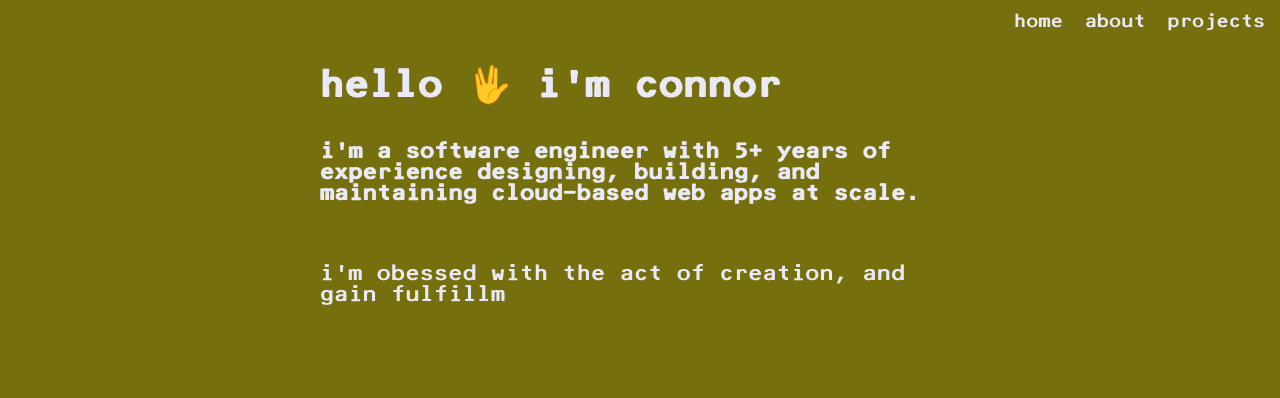
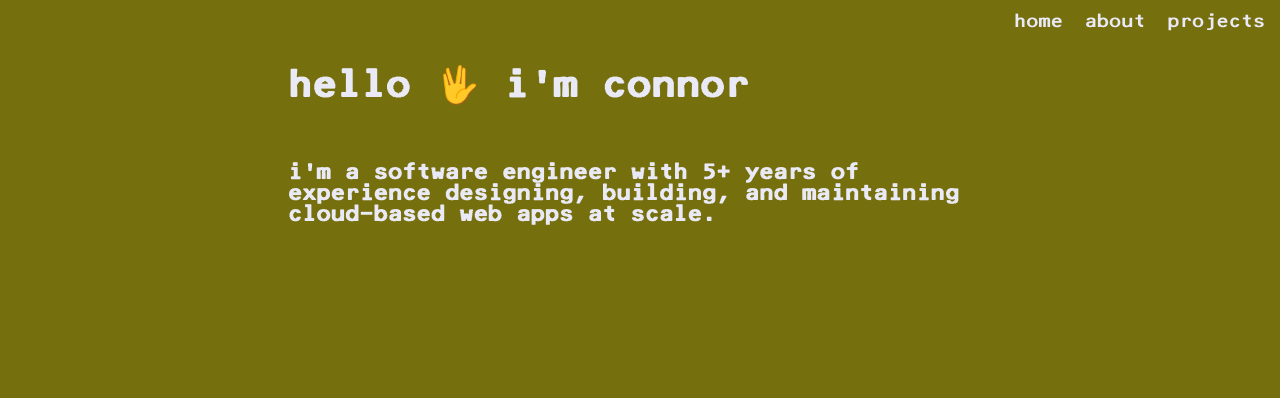
Before and after one commit to synnefon/personalsite, a React (Create React App) app: page /#/about in a window 1280 px wide. Shown: the top 398 px of the page. Built offline with nearby package versions, Linux system fonts and the light colour scheme.

Commit message:
typing about differently

```diff
--- a/src/App.js
+++ b/src/App.js
@@ -1,6 +1,5 @@
 import { HashRouter as Router, Routes, Route} from 'react-router-dom';
 import Footer from './Footer';
-
 import Navbar from './Navbar';
 import Home from './home/Home';
 import Projects from './projects/Projects';
--- a/src/about/About.js
+++ b/src/about/About.js
@@ -1,33 +1,58 @@
-import { useCallback, useEffect, useState, useMemo } from "react";
+import { useEffect, useState, useMemo } from "react";
 import Self from "./Self";
 import { TypeAnimation } from 'react-type-animation';
 
 import '../styles/about.css'
 
-
 export default function About() {
-  const [descriptions, setDescriptions] = useState([]);
-
-  const descriptionList = useMemo(() => [
+  const tldr = "i'm a software engineer with 5+ years of experience designing, building, and maintaining cloud-based web apps at scale.";
+  const descriptions = useMemo(() => [
+    "i'm obessed with the act of creation, and gain fulfillment from seeing people use my work.",
+    "i want to feel that the products i create matter to the world beyond myself.",
+    "i operate best when using rapid iteration workflows: dive in and try something, gather the right data, then make it better. repeat.",
+    "i love being on teams of trusting, growth-oriented peers following a shared vision.",
+    "strengths: curiosity, strategic thinking, 'jump in', and empathy.",
     "weaknesses: perfectionistic streak, dislike of beaurocracy, and milk products.",
-    "strengths: curiosity, strategic thinking, 'jump in', and empathy.",
-    "i love being in teams of trusting, growth-oriented peers following a shared vision.",
-    "i operate best when using rapid iteration workflows: dive in and try something, gather the right data, then make it better. repeat.",
-    "i want to feel that the products i create matter to the world beyond myself.",
-    "i'm obessed with the act of creation, and gain fulfillment from seeing people use my work.",
-    ""
   ], []);
 
-  const addDesc = useCallback(() => {
-    const desc = descriptionList.pop();
-    if (!desc) return;
-    setDescriptions((descriptions) => [...descriptions, desc]);
-    setTimeout(addDesc, 8_500);
-  }, [descriptionList]);
+  const TypeIt = ({ idx, desc }) => {
+    const [display, setDisplay] = useState(false);
 
-  useEffect(() => {
-    setTimeout(addDesc, 3_000);
-  }, [addDesc]);
+    useEffect(() => {
+      if (display) return;
+      const t1 = setTimeout(() => setDisplay(true), idx * 6_900);
+      return () => clearTimeout(t1);
+    }, [display, idx]);
+
+    const Fact = ({desc}) => {
+      return (
+        <TypeAnimation
+          className="me-fact"
+          key={desc}
+          sequence={[desc, 2_000]}
+          wrapper="p"
+          speed={55}
+          repeat={1}
+          cursor={false}
+        />
+      );
+    }
+
+    return <> {display ? <Fact desc={desc}/> : <></>} </>;
+  };
+
+  const MeFact = ({ idx, desc }) => {
+    return (
+      <span
+        className="me-fact-wrapper"
+        key={desc}
+        onMouseEnter={(e) => e.currentTarget.classList.add('wiggle')}
+        onAnimationEnd={(e) => e.currentTarget.classList.remove('wiggle')}
+      >
+        <TypeIt idx={idx} desc={desc} />
+      </span>
+    );
+  };
 
   return (
     <div id='app-base' className="about-colors">
@@ -35,37 +60,14 @@ export default function About() {
         <div className="about-text">
           <h1 className="about-title"><span>hello 🖖 </span><span>i'm connor</span></h1>
           <div id="about-description" className="about-description">
-            <span
-                className="me-fact-wrapper"
-                onMouseEnter={(e) => e.currentTarget.classList.add('flip')}
-                onAnimationEnd={(e) => e.currentTarget.classList.remove('flip')}
-              >
-              <b className="me-fact">i'm a software engineer with 5+ years of experience designing, building, and maintaining cloud-based web apps at scale.</b>
-            </span>
+            <b><MeFact idx={0} desc={tldr} /></b>
             <br />
             <br />
-            {descriptions.map(d =>
-              <span
-                className="me-fact-wrapper"
-                key={d}
-                onMouseEnter={(e) => e.currentTarget.classList.add('flip')}
-                onAnimationEnd={(e) => e.currentTarget.classList.remove('flip')}
-              >
-                <TypeAnimation
-                  className="me-fact"
-                  key={d}
-                  sequence={[d, 2_000]}
-                  wrapper="p"
-                  speed={55}
-                  repeat={1}
-                  cursor={false}
-                />
-              </span>
-            )}
+            {descriptions.map((desc, idx) => <MeFact key={desc} idx={idx + 1} desc={desc} />)}
           </div>
         </div>
       </div>
       <Self />
     </div>
   );
-}
+};
--- a/src/styles/about.css
+++ b/src/styles/about.css
@@ -28,7 +28,7 @@
 .about-text {
   margin-top: 8vh;
   margin-bottom: 8vh;
-  width: 50%;
+  width: 55%;
   height: 90%;
   text-align: left;
   white-space: wrap;
@@ -66,14 +66,14 @@
   margin-bottom: 1em;
 }
 
-.flip {
-  animation: flip 0.3s linear;
+.wiggle {
+  animation: wiggle 0.3s linear;
 }
 
-@keyframes flip {
+@keyframes wiggle {
   /* 0% { pointer-events: none; } */
-  50% { transform: rotateX(180deg); }
-  100%{ transform: rotateX(360deg); }
+  50% { transform: rotateX(-10deg) rotateY(-10deg);}
+  100%{ transform: rotateX(0deg) rotateY(0deg);}
 }
 
 img#person-icon {
```
